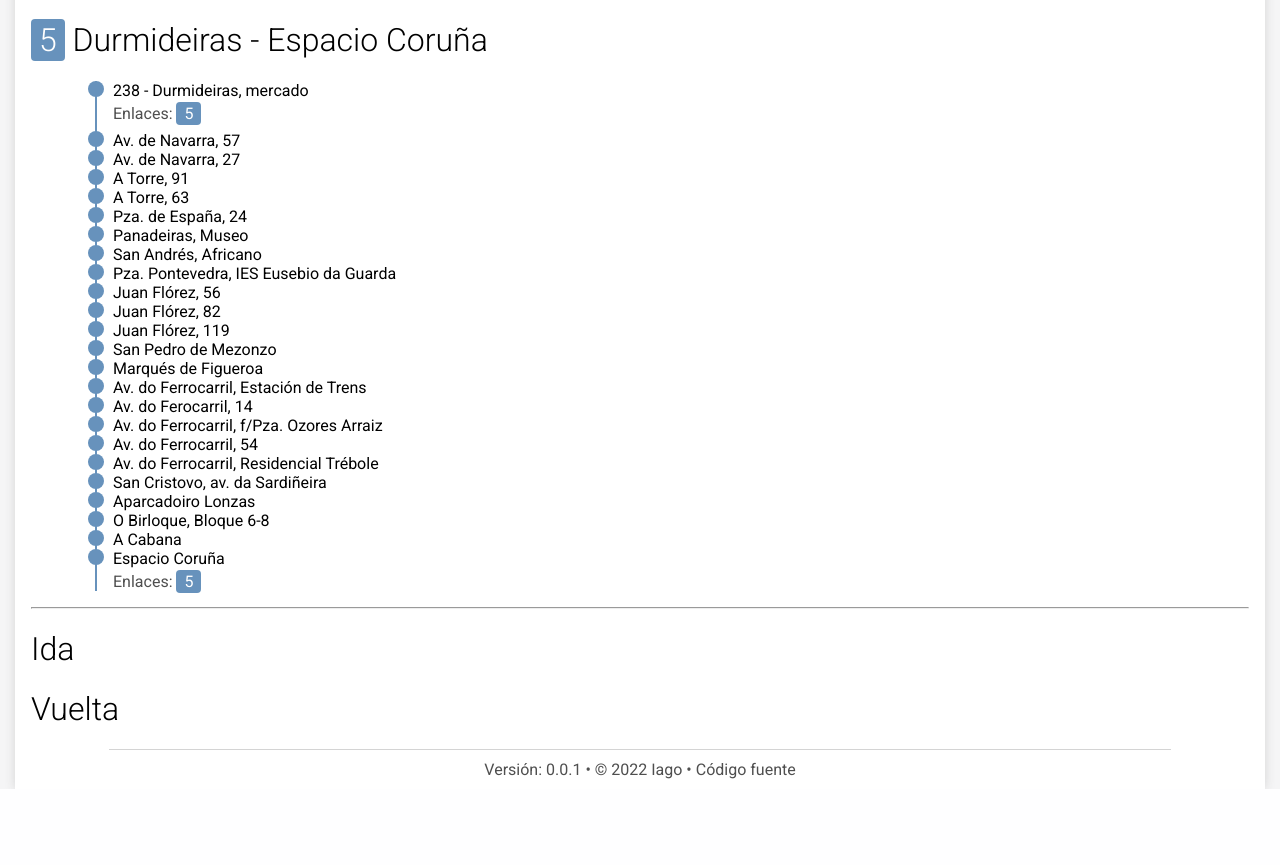
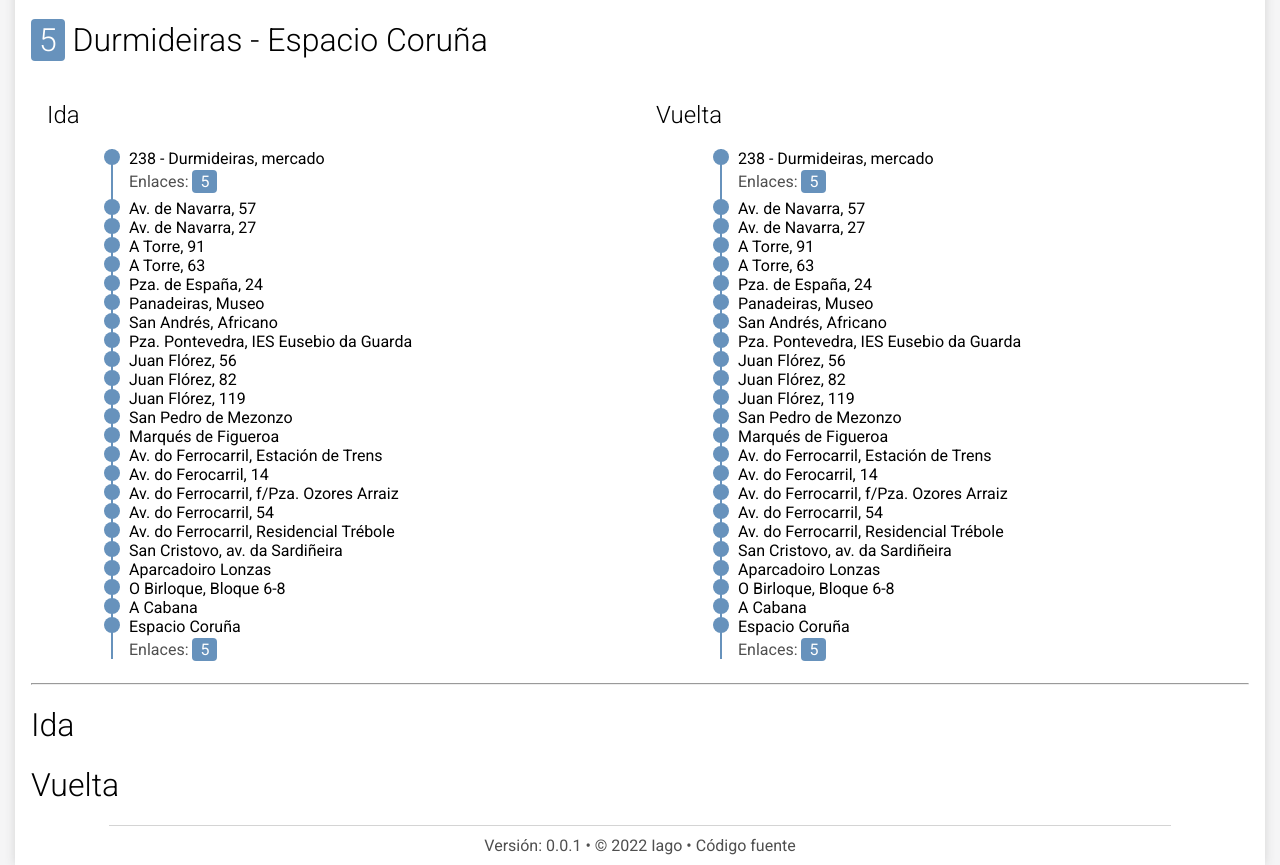
Before and after one commit to delthia/bus-coruna-api, a Flask app: page /linea/100 in a window 1280 px wide. Shown: the part 48-913 px from the top of the page. Before the commit the page ends 837 px from the top, so only its background shows below. Run offline with Flask 2, Linux system fonts and the light colour scheme; data that the repository does not hold is empty; some libraries are stand-ins or nearby versions.

Commit message:
Estilo mapa líneas y eliminar leaflet-realtime

```diff
--- a/transport/static/style.css
+++ b/transport/static/style.css
@@ -33,22 +33,23 @@
     border-radius: 6px;
 }
 /* Información de las paradas */
-.flex-dentro {
+/* Diagrama de líneas (parte) */
+.flex-dentro, .diagrama-dentro {
     flex-grow: 1;
 }
-.flex-parada {
+.flex-parada, .diagrama-linea {
     display: flex;
     flex-direction: row;
     justify-content: space-between;
 }
-.lineas-parada, .info-parada {
+.lineas-parada, .info-parada, .diagrama-dentro {
     padding-left: 1em;
 }
 @media (max-width: 720px) {
-    .flex-parada {
+    .flex-parada, .diagrama-linea {
         flex-direction: column;
     }
-    .lineas-parada {
+    .lineas-parada, .diagrama-dentro {
         text-align: center;
     }
     #mapa-parada {
@@ -262,6 +263,7 @@ footer {
     margin-bottom: 0.5rem;
 }
 
+
 /* MEZCLA. REVISAR/ORDENAR EN ALGÚN MOMENTO */
 /* Lista de lineas */
 /*ul, li {
--- a/transport/templates/linea.html
+++ b/transport/templates/linea.html
@@ -22,8 +22,10 @@
     </ul>
 </div>-->
 <!-- leafletjs -->
-<div class="nombre-linea" >
 <h1><span class="simbolo_linea" style="background-color: #6792BC">5</span> Durmideiras - Espacio Coruña</h1>
+<div class="diagrama-linea" >
+    <div class="diagrama-dentro">
+        <h2>Ida</h2>
         <ol class="paradas-linea" style="--color-linea: #6792BC;">
             <li class="parada"><span class="nombre_parada">238 - Durmideiras, mercado</span><p>Enlaces: <span class="simbolo_linea" style="background-color: #6792BC">5   </span></p></li>
             <li class="parada"><span class="nombre_parada">Av. de Navarra, 57</span></li>
@@ -51,9 +53,38 @@
             <li class="parada"><span class="nombre_parada">Espacio Coruña</span><p>Enlaces: <span class="simbolo_linea" style="background-color: #6792BC">5   </span></p></li>
         </ol>
     </div>
+    <div class="diagrama-dentro">
+        <h2>Vuelta</h2>
+        <ol class="paradas-linea" style="--color-linea: #6792BC;">
+            <li class="parada"><span class="nombre_parada">238 - Durmideiras, mercado</span><p>Enlaces: <span class="simbolo_linea" style="background-color: #6792BC">5   </span></p></li>
+            <li class="parada"><span class="nombre_parada">Av. de Navarra, 57</span></li>
+            <li class="parada"><span class="nombre_parada">Av. de Navarra, 27</span></li>
+            <li class="parada"><span class="nombre_parada">A Torre, 91</span></li>
+            <li class="parada"><span class="nombre_parada">A Torre, 63</span></li>
+            <li class="parada"><span class="nombre_parada">Pza. de España, 24</span></li>
+            <li class="parada"><span class="nombre_parada">Panadeiras, Museo</span></li>
+            <li class="parada"><span class="nombre_parada">San Andrés, Africano</span></li>
+            <li class="parada"><span class="nombre_parada">Pza. Pontevedra, IES Eusebio da Guarda</span></li>
+            <li class="parada"><span class="nombre_parada">Juan Flórez, 56</span></li>
+            <li class="parada"><span class="nombre_parada">Juan Flórez, 82</span></li>
+            <li class="parada"><span class="nombre_parada">Juan Flórez, 119</span></li>
+            <li class="parada"><span class="nombre_parada">San Pedro de Mezonzo</span></li>
+            <li class="parada"><span class="nombre_parada">Marqués de Figueroa</span></li>
+            <li class="parada"><span class="nombre_parada">Av. do Ferrocarril, Estación de Trens</span></li>
+            <li class="parada"><span class="nombre_parada">Av. do Ferocarril, 14</span></li>
+            <li class="parada"><span class="nombre_parada">Av. do Ferrocarril, f/Pza. Ozores Arraiz</span></li>
+            <li class="parada"><span class="nombre_parada">Av. do Ferrocarril, 54</span></li>
+            <li class="parada"><span class="nombre_parada">Av. do Ferrocarril, Residencial Trébole</span></li>
+            <li class="parada"><span class="nombre_parada">San Cristovo, av. da Sardiñeira</span></li>
+            <li class="parada"><span class="nombre_parada">Aparcadoiro Lonzas</span></li>
+            <li class="parada"><span class="nombre_parada">O Birloque, Bloque 6-8</span></li>
+            <li class="parada"><span class="nombre_parada">A Cabana</span></li>
+            <li class="parada"><span class="nombre_parada">Espacio Coruña</span><p>Enlaces: <span class="simbolo_linea" style="background-color: #6792BC">5   </span></p></li>
+        </ol>
+    </div>
+</div>
 <link rel="stylesheet" href="https://unpkg.com/leaflet@1.8.0/dist/leaflet.css" integrity="sha512-hoalWLoI8r4UszCkZ5kL8vayOGVae1oxXe/2A4AO6J9+580uKHDO3JdHb7NzwwzK5xr/Fs0W40kiNHxM9vyTtQ==" crossorigin=""/>
 <script src="https://unpkg.com/leaflet@1.8.0/dist/leaflet.js" integrity="sha512-BB3hKbKWOc9Ez/TAwyWxNXeoV9c1v6FIeYiBieIWkpLjauysF18NzgR1MBNBXf8/KABdlkX68nAhlwcDFLGPCQ==" crossorigin=""></script>
-<script src="/static/scripts/leaflet-realtime.js"></script>
 <!--<div id="map"></div>
 <script src="/api/linea/{{ linea }}/buses"></script>
 <script>
```
Lines whose indentation alone changed are shown as unchanged.
